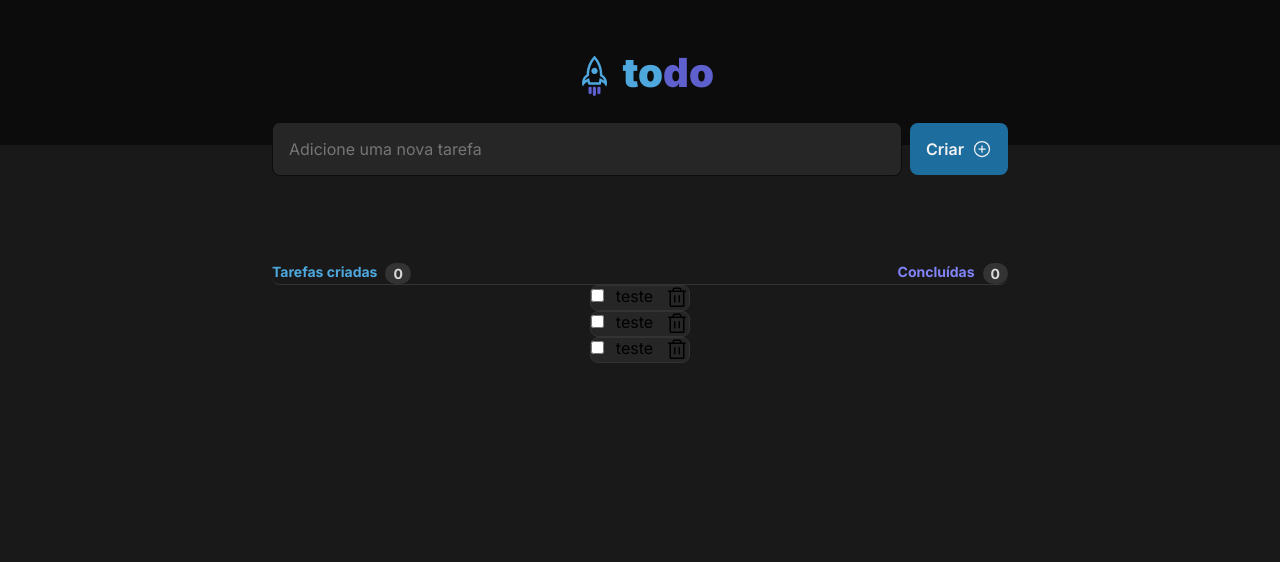
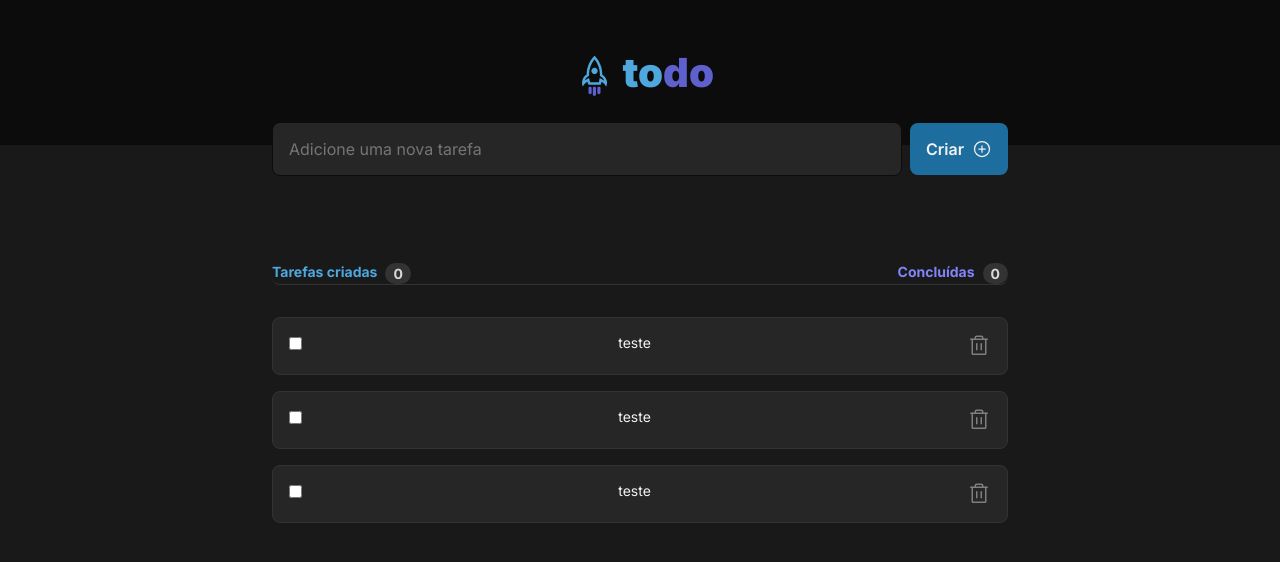
Before and after one commit to giovanademiranda/TODO-Tasks, a React (Vite) app: page / in a window 1280 px wide. Shown: the top 562 px of the page. Built offline with nearby package versions, Linux system fonts and the light colour scheme.

Commit message:
fix task

```diff
--- a/src/components/Progress/Progress.module.css
+++ b/src/components/Progress/Progress.module.css
@@ -5,6 +5,7 @@
   border-radius: 0.5rem;
   border-bottom: 1px solid var(--gray-400);
   width: 46rem;
+  margin-bottom: 1rem;
 }
 .tarefas {
   display: flex;
--- a/src/components/Task/Task.module.css
+++ b/src/components/Task/Task.module.css
@@ -1,7 +1,21 @@
 .task {
   display: flex;
+  padding: 1rem;
+  width: 46rem;
   gap: 0.75rem;
+  margin-top: 1rem;
   border-radius: 0.5rem;
   border: 1px solid var(--gray-400);
   background: var(--gray-500);
+  justify-content: space-between;
 }
+.task p {
+  justify-content: flex-start;
+  font-size: 0.875rem;
+  font-style: normal;
+  color: var(--gray-100)
+}
+.task svg {
+  border-radius: 0.25rem;
+  color: var(--gray-300)
+}
```
